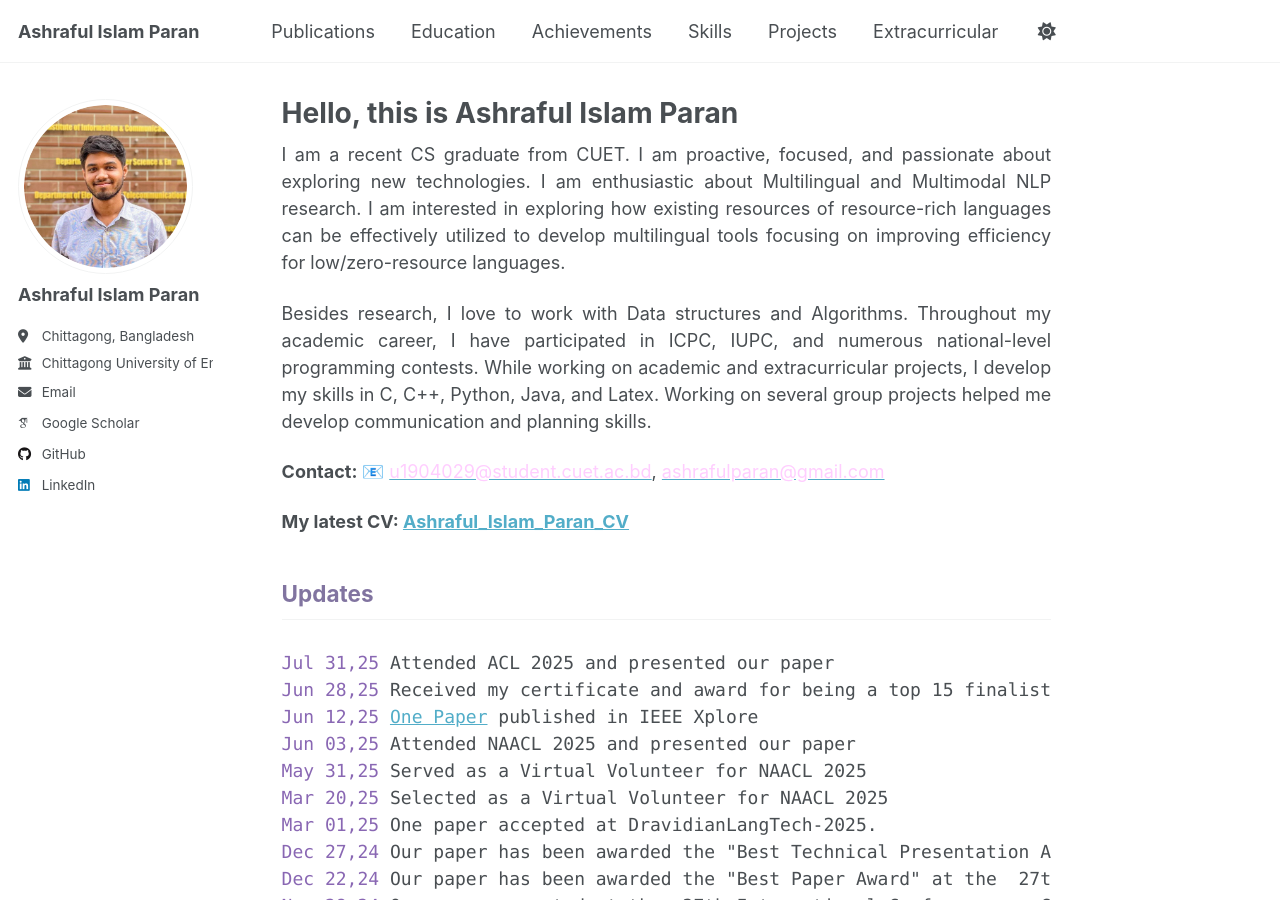
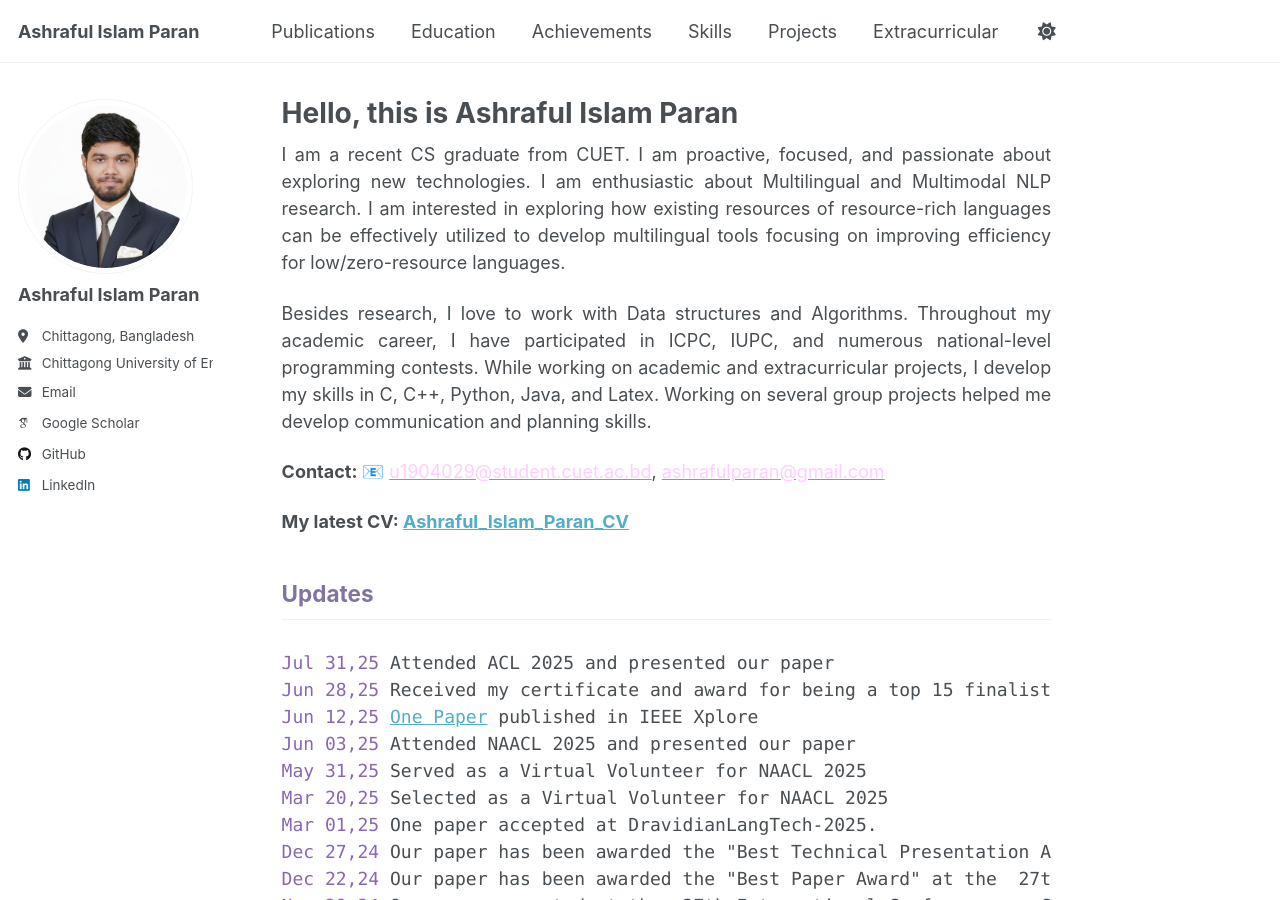
Before and after one commit to ashrafulparan2/ashrafulparan2.github.io, a Jekyll site: the page built from _pages/about.md, in a window 1280 px wide and 900 px high. Built offline with Jekyll 4.4.1, drawn with Linux system fonts in a browser that asks for light colours; some web fonts are replaced; a script that is not in the unit is left out.

Commit message:
Update  pfp

```diff
--- a/_config.yml
+++ b/_config.yml
@@ -18,7 +18,7 @@ repository               : "ashrafulparan/ashrafulparan2.github.io" # Change to
 
 # Site Author
 author:
-  avatar                 : "ashrafulparan.png"
+  avatar                 : "ashrafulparan.jpg"
   name                   : "Ashraful Islam Paran"
   bio                    : ""
   location               : "Chittagong, Bangladesh"
```
